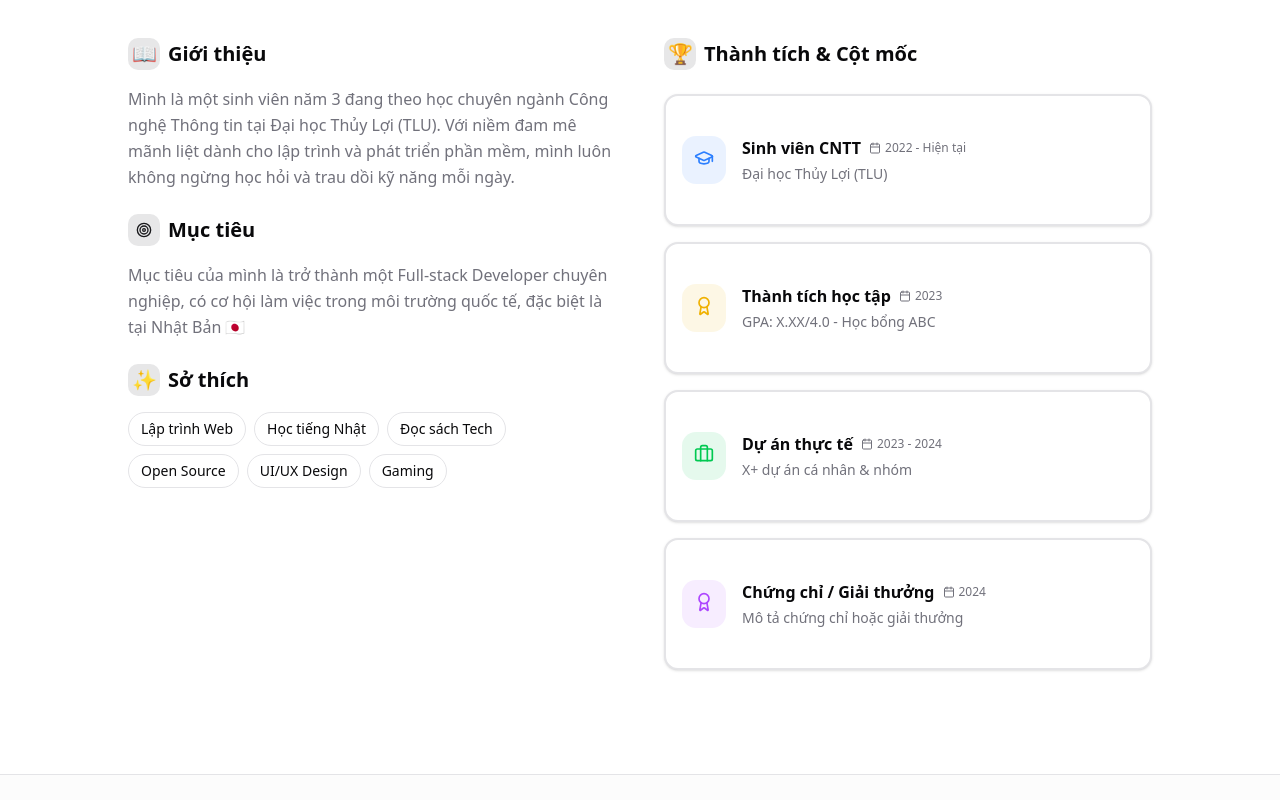
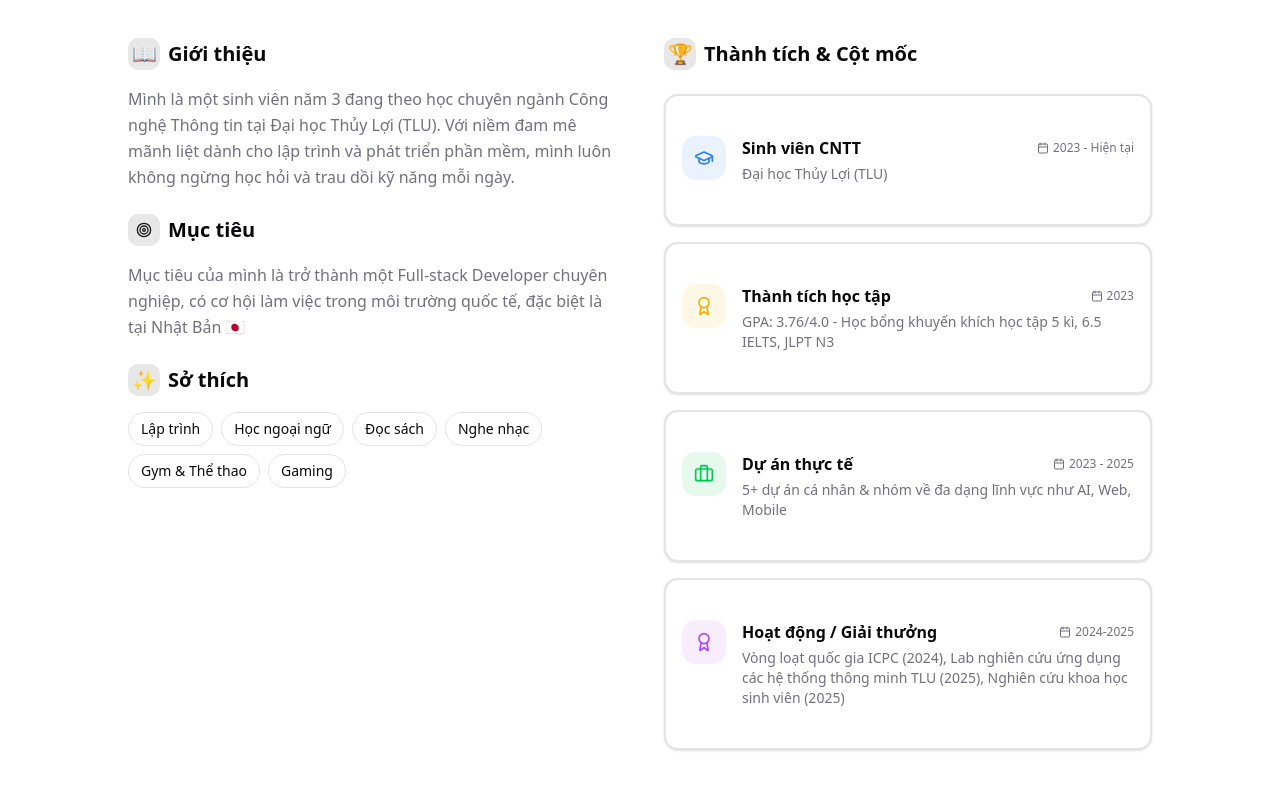
Before and after one commit to Enrique-Nguyen/enrique-cv, a Next.js app: page / in a window 1280 px wide. Shown: the part 1060-1860 px from the top of the page. Built offline with nearby package versions, Linux system fonts and the light colour scheme.

Commit message:
Sửa nhẹ UI

```diff
--- a/app/contact/page.tsx
+++ b/app/contact/page.tsx
@@ -43,7 +43,7 @@ const contactChannels = [
     value: "github.com/Enrique-Nguyen",
     href: "https://github.com/Enrique-Nguyen",
     icon: Github,
-    color: "hover:bg-gray-800 hover:border-gray-800 dark:hover:bg-white dark:hover:border-white",
+    color: "hover:bg-gray-800 hover:border-gray-800 dark:hover:bg-gray-700 dark:hover:border-gray-700",
     iconColor: "text-gray-800 dark:text-white",
     bgColor: "bg-gray-800/10 dark:bg-white/10",
   },
@@ -88,7 +88,7 @@ export default function ContactPage() {
         <div className="absolute bottom-1/4 right-1/4 w-96 h-96 bg-primary/10 rounded-full blur-3xl" />
       </div>
 
-      <section className="container py-16 md:py-24 lg:py-32">
+      <section className="container mx-auto px-4 md:px-8 py-16 md:py-24 lg:py-32">
         {/* Header */}
         <div className="max-w-2xl mx-auto text-center mb-12 md:mb-16">
           <Badge variant="secondary" className="mb-4 px-4 py-1.5 text-sm font-medium rounded-full">
--- a/components/home/biography.tsx
+++ b/components/home/biography.tsx
@@ -4,7 +4,6 @@ import {
   GraduationCap,
   Award,
   Briefcase,
-  Heart,
   Target,
   Calendar,
   Pen
@@ -25,14 +24,14 @@ const achievements = [
     icon: GraduationCap,
     title: "Sinh viên CNTT",
     description: "Đại học Thủy Lợi (TLU)",
-    date: "2022 - Hiện tại",
+    date: "2023 - Hiện tại",
     color: "text-blue-500",
     bgColor: "bg-blue-500/10",
   },
   {
     icon: Award,
     title: "Thành tích học tập",
-    description: "GPA: X.XX/4.0 - Học bổng ABC",
+    description: "GPA: 3.76/4.0 - Học bổng khuyến khích học tập 5 kì, 6.5 IELTS, JLPT N3",
     date: "2023",
     color: "text-yellow-500",
     bgColor: "bg-yellow-500/10",
@@ -40,16 +39,16 @@ const achievements = [
   {
     icon: Briefcase,
     title: "Dự án thực tế",
-    description: "X+ dự án cá nhân & nhóm",
-    date: "2023 - 2024",
+    description: "5+ dự án cá nhân & nhóm về đa dạng lĩnh vực như AI, Web, Mobile",
+    date: "2023 - 2025",
     color: "text-green-500",
     bgColor: "bg-green-500/10",
   },
   {
     icon: Award,
-    title: "Chứng chỉ / Giải thưởng",
-    description: "Mô tả chứng chỉ hoặc giải thưởng",
-    date: "2024",
+    title: "Hoạt động / Giải thưởng",
+    description: "Vòng loạt quốc gia ICPC (2024), Lab nghiên cứu ứng dụng các hệ thống thông minh TLU (2025), Nghiên cứu khoa học sinh viên (2025)",
+    date: "2024-2025",
     color: "text-purple-500",
     bgColor: "bg-purple-500/10",
   },
@@ -57,17 +56,17 @@ const achievements = [
 
 // Sở thích cá nhân
 const interests = [
-  "Lập trình Web",
-  "Học tiếng Nhật",
-  "Đọc sách Tech",
-  "Open Source",
-  "UI/UX Design",
+  "Lập trình",
+  "Học ngoại ngữ",
+  "Đọc sách",
+  "Nghe nhạc",
+  "Gym & Thể thao",
   "Gaming",
 ];
 
 export default function Biography() {
   return (
-    <section className="container py-16 md:py-20">
+    <section className="container mx-auto py-16 md:py-20 px-4 md:px-8">
       <div className="max-w-5xl mx-auto">
         {/* Section Header */}
         <div className="text-center mb-12">
@@ -151,11 +150,11 @@ export default function Biography() {
                     className="group border-2 hover:border-primary/50 hover:shadow-md transition-all duration-300"
                   >
                     <CardContent className="p-4">
-                      <div className="flex gap-4">
-                        <div className={`shrink-0 p-3 rounded-xl ${achievement.bgColor} group-hover:scale-110 transition-transform`}>
+                      <div className="flex items-start gap-4">
+                        <div className={`shrink-0 w-11 h-11 flex items-center justify-center rounded-xl ${achievement.bgColor} group-hover:scale-110 transition-transform`}>
                           <Icon className={`h-5 w-5 ${achievement.color}`} />
                         </div>
-                        <div className="space-y-1 min-w-0">
+                        <div className="space-y-1 min-w-0 flex-1">
                           <div className="flex items-center justify-between gap-2">
                             <h4 className="font-semibold">{achievement.title}</h4>
                             <span className="text-xs text-muted-foreground flex items-center gap-1 shrink-0">
--- a/components/home/hero-section.tsx
+++ b/components/home/hero-section.tsx
@@ -6,7 +6,7 @@ import { Github, Linkedin, Mail, ArrowRight, Download, MapPin, ChevronDown } fro
 
 export default function HeroSection() {
   return (
-    <section className="relative container flex flex-col md:flex-row items-center justify-center py-12 md:py-16 lg:py-20 gap-10 md:gap-12 lg:gap-20 overflow-hidden">
+    <section className="relative container mx-auto flex flex-col md:flex-row items-center justify-center py-12 md:py-16 lg:py-20 gap-10 md:gap-12 lg:gap-20 overflow-hidden px-4 md:px-8">
 
       <div className="absolute inset-0 -z-10">
         <div className="absolute top-1/4 left-1/4 w-72 h-72 bg-primary/5 rounded-full blur-3xl" />
@@ -49,7 +49,7 @@ export default function HeroSection() {
 
         <p className="text-muted-foreground max-w-xl md:text-lg leading-relaxed mx-auto md:mx-0">
           Sinh viên chuyên ngành CNTT tại TLU với niềm đam mê xây dựng các ứng dụng phần mềm
-          <span className="text-foreground font-medium"> hiệu năng cao </span>
+          <span className="text-foreground font-medium"> Web, Mobile </span>
           sử dụng đa dạng framework và TechStack. Đang tìm kiếm cơ hội thực tập/làm việc tại môi trường Nhật Bản 🇯🇵
         </p>
 
@@ -117,8 +117,8 @@ export default function HeroSection() {
         </div>
       </div>
 
-      {/* Scroll Down Indicator */}
-      <div className="absolute bottom-6 left-1/2 -translate-x-1/2 flex flex-col items-center gap-2 animate-fade-in">
+      {/* Scroll Down Indicator - Hidden on mobile to prevent overlap with avatar */}
+      <div className="hidden md:flex absolute bottom-6 left-1/2 -translate-x-1/2 flex-col items-center gap-2 animate-fade-in">
         <span className="text-xs text-muted-foreground font-medium">Cuộn xuống</span>
         <div className="w-6 h-10 rounded-full border-2 border-muted-foreground/30 flex items-start justify-center p-1.5">
           <div className="w-1.5 h-1.5 rounded-full bg-primary animate-scroll-down" />
--- a/components/home/tech-stack.tsx
+++ b/components/home/tech-stack.tsx
@@ -3,7 +3,7 @@ import { skills } from "@/lib/data";
 export default function TechStack() {
   return (
     <section className="py-16 md:py-24 border-y bg-muted/30">
-      <div className="container px-4 md:px-6 mb-12 text-center">
+      <div className="container mx-auto px-4 md:px-6 mb-12 text-center">
         {/* <p className="text-sm font-medium text-primary uppercase tracking-widest mb-3">
           Tech Stack
         </p> */}
--- a/components/projects/featured-projects.tsx
+++ b/components/projects/featured-projects.tsx
@@ -4,7 +4,7 @@ import { ProjectCard } from "@/components/projects/project-card";
 export default function FeaturedProjects() {
   return (
     <section id="projects" className="py-20 md:py-32">
-      <div className="container px-4 md:px-6 lg:px-8">
+      <div className="container mx-auto px-4 md:px-6 lg:px-8">
         {/* Header */}
         <div className="flex flex-col items-center gap-4 mb-12 md:mb-16 text-center">
           <p className="text-sm font-medium text-primary uppercase tracking-widest">
--- a/components/projects/project-card.tsx
+++ b/components/projects/project-card.tsx
@@ -51,19 +51,28 @@ export function ProjectCard({ project }: ProjectCardProps) {
       </CardContent>
 
       <CardFooter className="flex gap-2 pt-0 mt-auto">
-        <Link href={project.repoUrl} target="_blank" className="w-full">
-          <Button variant="outline" className="w-full gap-2">
-            <Github className="h-4 w-4" /> Code
-          </Button>
-        </Link>
+        {project.repoUrl && (
+          <Link href={project.repoUrl} target="_blank" className={project.demoUrl ? "flex-1" : "w-full"}>
+            <Button variant="outline" className="w-full gap-2">
+              <Github className="h-4 w-4" /> Code
+            </Button>
+          </Link>
+        )}
 
         {project.demoUrl && (
-          <Link href={project.demoUrl} target="_blank" className="w-full">
+          <Link href={project.demoUrl} target="_blank" className={project.repoUrl ? "flex-1" : "w-full"}>
             <Button className="w-full gap-2">
               <ExternalLink className="h-4 w-4" /> Xem
             </Button>
           </Link>
         )}
+
+        {/* Hiển thị khi không có cả repoUrl và demoUrl */}
+        {!project.repoUrl && !project.demoUrl && (
+          <Button variant="secondary" className="w-full" disabled>
+            Đang cập nhật
+          </Button>
+        )}
       </CardFooter>
     </Card>
   );
--- a/components/shared/navbar.tsx
+++ b/components/shared/navbar.tsx
@@ -1,17 +1,26 @@
+"use client";
+
 import Link from "next/link";
 import { ModeToggle } from "@/components/mode-toggle";
 import { Button } from "@/components/ui/button";
+import {
+  Sheet,
+  SheetContent,
+  SheetTrigger,
+  SheetClose,
+} from "@/components/ui/sheet";
+import { Menu, X, Download } from "lucide-react";
 
 export default function Navbar() {
   const navLinks = [
     { name: "About", href: "/" },
     { name: "Projects", href: "/projects" },
-    { name: "Contact", href: "/contact" }, // Tạm thời dùng anchor link
+    { name: "Contact", href: "/contact" },
   ];
 
   return (
     <header className="sticky top-0 z-50 w-full border-b border-border/40 bg-background/95 backdrop-blur supports-backdrop-filter:bg-background/60">
-      <div className="container flex h-14 max-w-screen-2xl items-center justify-between px-4 md:px-8">
+      <div className="container mx-auto flex h-14 max-w-screen-2xl items-center justify-between px-4 md:px-8">
         {/* Logo bên trái */}
         <div className="flex items-center gap-2">
            <Link href="/" className="font-bold text-xl tracking-tight">
@@ -41,6 +50,54 @@ export default function Navbar() {
               <Button variant="ghost" size="sm">CV</Button>
            </Link>
            <ModeToggle />
+
+           {/* Mobile Menu */}
+           <Sheet>
+             <SheetTrigger asChild className="md:hidden">
+               <Button variant="ghost" size="icon">
+                 <Menu className="h-5 w-5" />
+                 <span className="sr-only">Toggle menu</span>
+               </Button>
+             </SheetTrigger>
+             <SheetContent side="right" className="w-72 p-0">
+               <div className="flex flex-col h-full">
+                 {/* Header */}
+                 <div className="flex items-center justify-between p-4 border-b border-border/40">
+                   <Link href="/" className="font-bold text-lg tracking-tight">
+                     <span className="text-primary">&lt;</span>
+                     Enrique
+                     <span className="text-primary">/&gt;</span>
+                   </Link>
+                 </div>
+
+                 {/* Navigation Links */}
+                 <nav className="flex flex-col p-4 gap-1">
+                   {navLinks.map((link) => (
+                     <SheetClose asChild key={link.name}>
+                       <Link
+                         href={link.href}
+                         className="flex items-center px-4 py-3 rounded-lg text-base font-medium transition-colors hover:bg-muted hover:text-primary"
+                       >
+                         {link.name}
+                       </Link>
+                     </SheetClose>
+                   ))}
+                 </nav>
+
+                 {/* Footer with CV Download */}
+                 <div className="mt-auto p-4 border-t border-border/40">
+                   <SheetClose asChild>
+                     <Link href="/resume.pdf" target="_blank">
+                       <Button variant="default" className="w-full gap-2">
+                         <Download className="h-4 w-4" />
+                         Tải xuống CV
+                       </Button>
+                     </Link>
+                   </SheetClose>
+                 </div>
+               </div>
+             </SheetContent>
+           </Sheet>
         </div>
       </div>
     </header>
--- a/lib/data.ts
+++ b/lib/data.ts
@@ -18,34 +18,46 @@ export interface Project {
   description: string;
   tags: string[];
   imageUrl: string;
-  repoUrl: string; // Link GitHub
-  demoUrl?: string; // Link chạy thử (nếu có)
+  repoUrl?: string;
+  demoUrl?: string;
 }
 
 export const projects: Project[] = [
   {
     title: "ClassPal Mobile App",
-    description: "Ứng dụng di động quản lý lớp học và điểm danh, giúp giảng viên và sinh viên kết nối hiệu quả hơn.",
-    tags: ["Flutter", "Dart", "Firebase", "GetX"],
-    imageUrl: "/images/project-classpal.jpg", // Bạn nhớ tạo ảnh này
-    repoUrl: "https://github.com/username/classpal",
-    demoUrl: "https://play.google.com/store/apps/details?id=...",
+    description: "Bài tập lớn môn Phát triển ứng dụng di động - Ứng dụng quản lý học tập cho sinh viên.",
+    tags: ["Flutter", "Dart", "Firebase"],
+    imageUrl: "/images/mobile_classpal.jpg",
+    repoUrl: "https://github.com/Enrique-Nguyen/mobile_classpal",
   },
   {
     title: "Website bán hàng",
     description: "Website thương mại điện tử, phục vụ cho hoạt động khởi nghiệp của bản thân.",
     tags: ["Vite", "React", "TypeScript", "shadcn/ui", "axios"],
     imageUrl: "/images/hnv.jpg",
-    repoUrl: "https://hnvstories.com",
     demoUrl: "https://hnvstories.com",
   },
   {
     title: "Personal Portfolio",
     description: "Website cá nhân giới thiệu bản thân, tích hợp chế độ tối và đa ngôn ngữ.",
     tags: ["Next.js 16", "TypeScript", "Tailwind", "Shadcn/ui"],
-    imageUrl: "/images/project-portfolio.jpg",
-    repoUrl: "https://github.com/username/portfolio",
-    demoUrl: "https://my-portfolio.com",
+    imageUrl: "/images/anh_tam.jpg",
+    repoUrl: "https://github.com/Enrique-Nguyen/enrique-cv",
+    demoUrl: "/",
   },
-  // Thêm các dự án khác của bạn vào đây...
+  {
+    title: "Quản lí thư viện",
+    description: "Bài tập lớn môn học Lập trình Windows, sử dụng C# và WPF.",
+    tags: ["C#", "WPF", "SQLServer"],
+    imageUrl: "/images/anh_tam.jpg",
+    repoUrl: "https://github.com/cloodei/librun",
+  },
+  {
+    title: "Website thẻ học tập",
+    description: "Website học tập bằng flashcard tương tự Anki, bài tập lớn môn học Công nghệ phần mềm.",
+    tags: ["Next.js", "TypeScript", "Tailwind CSS", "Node.js", "Express", "MongoDB"],
+    imageUrl: "/images/anh_tam.jpg",
+    repoUrl: "https://github.com/cloodei/btl-cnpm",
+    demoUrl: "https://btl-cnpm.vercel.app/",
+  },
 ];
```
Also changed, not shown: public/images/anh_tam.jpg (added), public/images/mobile_classpal.jpg (added).
